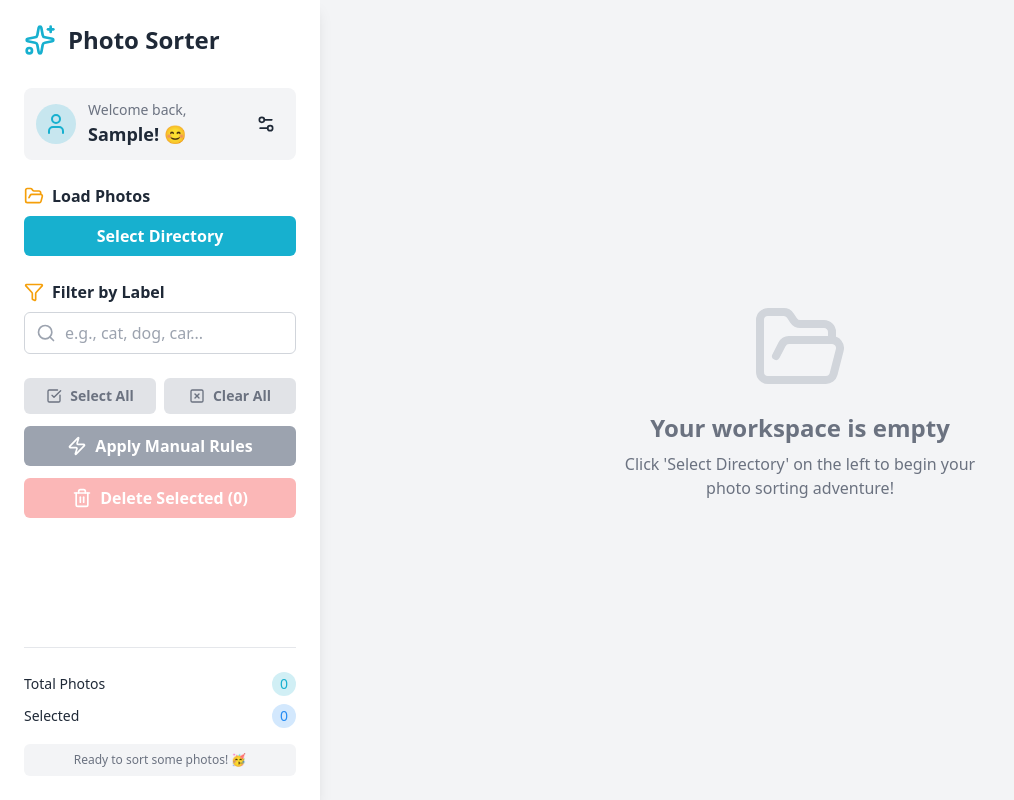
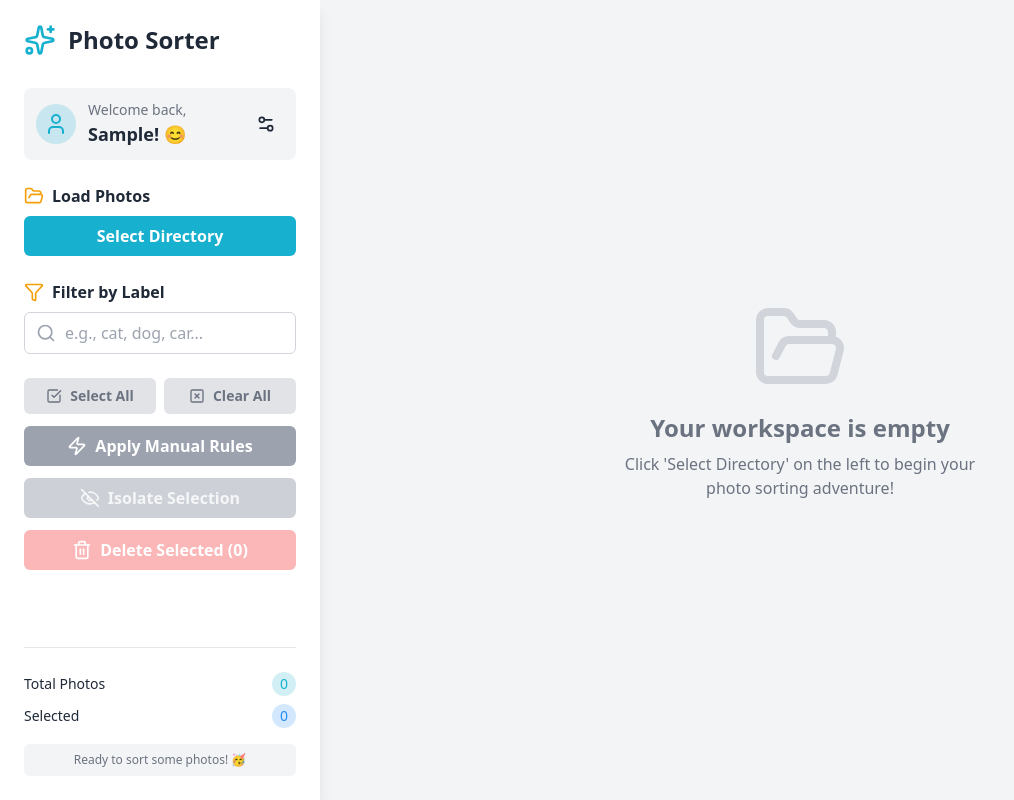
Before and after one commit to alexandrerodenas/AI-Photo-Sorter, a React (Vite) app: page / in a window 1280 px wide. Both pictures are taken after typing "Sample" into the empty fields and a click on the button "Start Sorting". Shown: the whole page, without its empty margins (0-1014 px from the left). Built offline with nearby package versions, Linux system fonts and the light colour scheme.

Commit message:
- Can sort by sub folder in folder view - When clearing or selecting all then selection is made based on current filtered label

```diff
--- a/components/PhotoSorter.tsx
+++ b/components/PhotoSorter.tsx
@@ -27,6 +27,8 @@ const PhotoSorter: React.FC<PhotoSorterProps> = ({ userProfile, onProfileUpdate
     handleApplyRulesManually,
     handleSelectAll,
     handleClearSelection,
+    isolateSelection,
+    handleToggleIsolateSelection,
     tfBackend,
   } = usePhotoManager(userProfile);
 
@@ -48,8 +50,8 @@ const PhotoSorter: React.FC<PhotoSorterProps> = ({ userProfile, onProfileUpdate
             isApiSupported={isApiSupported}
             filterLabel={filterLabel}
             onFilterChange={setFilterLabel}
-            onSelectAll={handleSelectAll}
-            onClearSelection={handleClearSelection}
+            onSelectAll={() => handleSelectAll(filterLabel)}
+            onClearSelection={() => handleClearSelection(filterLabel)}
             onApplyRules={handleApplyRulesManually}
             onDeleteSelected={handleDeleteSelected}
             selectedPhotoCount={selectedPhotos.length}
@@ -57,6 +59,8 @@ const PhotoSorter: React.FC<PhotoSorterProps> = ({ userProfile, onProfileUpdate
             statusMessage={statusMessage}
             noAnalyzedPhotos={noAnalyzedPhotos}
             tfBackend={tfBackend}
+            isolateSelection={isolateSelection}
+            onToggleIsolateSelection={handleToggleIsolateSelection}
         />
 
         <PhotoContent
@@ -65,6 +69,7 @@ const PhotoSorter: React.FC<PhotoSorterProps> = ({ userProfile, onProfileUpdate
             filterLabel={filterLabel}
             onSelectPhoto={handleSelectPhoto}
             onViewPhoto={setViewingPhoto}
+            isolateSelection={isolateSelection}
         />
 
         <PhotoViewerModal
--- a/components/PhotoSorterSidebar.tsx
+++ b/components/PhotoSorterSidebar.tsx
@@ -12,6 +12,8 @@ import {
   Settings2,
   CheckSquare,
   XSquare,
+  Eye,
+  EyeOff,
 } from 'lucide-react';
 import { Spinner } from './ui.tsx';
 
@@ -32,6 +34,8 @@ interface PhotoSorterSidebarProps {
   statusMessage: string;
   noAnalyzedPhotos: boolean;
   tfBackend: string | null;
+  isolateSelection: boolean;
+  onToggleIsolateSelection: () => void;
 }
 
 const PhotoSorterSidebar: React.FC<PhotoSorterSidebarProps> = ({
@@ -50,7 +54,9 @@ const PhotoSorterSidebar: React.FC<PhotoSorterSidebarProps> = ({
                                                                  totalPhotoCount,
                                                                  statusMessage,
                                                                  noAnalyzedPhotos,
-                                                                 tfBackend
+                                                                 tfBackend,
+                                                                 isolateSelection,
+                                                                 onToggleIsolateSelection,
                                                                }) => {
   return (
       <aside className="w-80 bg-white dark:bg-gray-800 p-6 flex flex-col shadow-lg shrink-0">
@@ -123,6 +129,22 @@ const PhotoSorterSidebar: React.FC<PhotoSorterSidebarProps> = ({
           >
             <Zap className="w-5 h-5"/> Apply Manual Rules
           </button>
+          <button
+              onClick={onToggleIsolateSelection}
+              disabled={selectedPhotoCount === 0 && !isolateSelection}
+              className="w-full flex items-center justify-center gap-2 px-4 py-2 bg-accent text-white font-semibold rounded-md hover:bg-accent-dark transition disabled:bg-gray-400/50 disabled:text-white/80 disabled:cursor-not-allowed"
+              title={isolateSelection ? "Show all photos" : "Show only selected photos"}
+          >
+            {isolateSelection ? (
+                <>
+                  <Eye className="w-5 h-5"/> Show All
+                </>
+            ) : (
+                <>
+                  <EyeOff className="w-5 h-5"/> Isolate Selection
+                </>
+            )}
+          </button>
           <button onClick={onDeleteSelected} disabled={selectedPhotoCount === 0} className="w-full flex items-center justify-center gap-2 px-4 py-2 bg-red-600 text-white font-semibold rounded-md hover:bg-red-700 transition disabled:bg-red-400/50 disabled:cursor-not-allowed">
             <Trash2 className="w-5 h-5"/> Delete Selected ({selectedPhotoCount})
           </button>
--- a/hooks/usePhotoManager.ts
+++ b/hooks/usePhotoManager.ts
@@ -1,3 +1,4 @@
+
 // --- File System Access API type definitions for browser compatibility ---
 // This ensures TypeScript can compile features that are present in modern browsers
 // but may not be in the default TypeScript library definitions.
@@ -66,6 +67,7 @@ export const usePhotoManager = (userProfile: UserProfile) => {
     const [analysisProgress, setAnalysisProgress] = useState({ processed: 0, total: 0 });
     const [isApiSupported, setIsApiSupported] = useState(true);
     const [tfBackend, setTfBackend] = useState<string | null>(null);
+    const [isolateSelection, setIsolateSelection] = useState<boolean>(false);
 
     const directoryHandleRef = useRef<FileSystemDirectoryHandle | null>(null);
     const photosRef = useRef(photos);
@@ -86,6 +88,15 @@ export const usePhotoManager = (userProfile: UserProfile) => {
             console.warn("File System Access API (`showDirectoryPicker`) is not supported in this browser.");
         }
     }, []);
+
+    const selectedPhotos = useMemo(() => Array.from(photos.values()).filter(p => p.selected), [photos]);
+
+    useEffect(() => {
+        // If the selection becomes empty while in isolation mode, turn it off automatically.
+        if (selectedPhotos.length === 0 && isolateSelection) {
+            setIsolateSelection(false);
+        }
+    }, [selectedPhotos.length, isolateSelection]);
 
     useEffect(() => {
         if (isLoading && analysisProgress.total > 0) {
@@ -155,6 +166,7 @@ export const usePhotoManager = (userProfile: UserProfile) => {
             setIsLoading(true);
             setStatusMessage('Scanning directory...');
             setPhotos(new Map());
+            setIsolateSelection(false); // Reset isolation on new directory load
 
             const filesToProcess: {path: string, handle: FileSystemFileHandle}[] = [];
 
@@ -227,7 +239,13 @@ export const usePhotoManager = (userProfile: UserProfile) => {
         });
     }, []);
 
-    const selectedPhotos = useMemo(() => Array.from(photos.values()).filter(p => p.selected), [photos]);
+    const handleToggleIsolateSelection = useCallback(() => {
+        // Only allow enabling isolation if photos are selected.
+        // Always allow disabling isolation.
+        if (selectedPhotos.length > 0 || isolateSelection) {
+            setIsolateSelection(prev => !prev);
+        }
+    }, [selectedPhotos.length, isolateSelection]);
 
     const handleDeleteSelected = useCallback(async () => {
         if (selectedPhotos.length === 0 || !directoryHandleRef.current) return;
@@ -302,17 +320,25 @@ export const usePhotoManager = (userProfile: UserProfile) => {
         }
     }, [applyFilterRules]);
 
-    const handleSelectAll = useCallback(() => {
-        const photosToSelect = Array.from(photosRef.current.values()).filter(p => p.status === PhotoStatus.ANALYZED);
-        if (photosToSelect.length === 0) {
-            setStatusMessage("No analyzed photos to select.");
+    const handleSelectAll = useCallback((filterLabel: string) => {
+        let photosToProcess = Array.from(photosRef.current.values()).filter(p => p.status === PhotoStatus.ANALYZED);
+
+        if (filterLabel.trim()) {
+            const lowercasedFilter = filterLabel.toLowerCase().trim();
+            photosToProcess = photosToProcess.filter(p =>
+                p.predictions.some(pred => pred.label.toLowerCase().includes(lowercasedFilter))
+            );
+        }
+
+        if (photosToProcess.length === 0) {
+            setStatusMessage("No photos match the current criteria to select.");
             return;
         }
 
         let newlySelectedCount = 0;
         const newPhotos = new Map(photosRef.current);
 
-        photosToSelect.forEach(photo => {
+        photosToProcess.forEach(photo => {
             if (!photo.selected) {
                 newPhotos.set(photo.id, { ...photo, selected: true });
                 newlySelectedCount++;
@@ -325,14 +351,31 @@ export const usePhotoManager = (userProfile: UserProfile) => {
             const s = newlySelectedCount === 1 ? '' : 's';
             setStatusMessage(`Selected ${newlySelectedCount} new photo${s}.`);
         } else {
-            setStatusMessage("All analyzed photos were already selected.");
+            setStatusMessage("All matching photos were already selected.");
         }
     }, []);
 
-    const handleClearSelection = useCallback(() => {
-        const photosToClear = Array.from(photosRef.current.values()).filter(p => p.selected);
+    const handleClearSelection = useCallback((filterLabel: string) => {
+        let photosToClear = Array.from(photosRef.current.values()).filter(p => p.selected);
+
         if (photosToClear.length === 0) {
             setStatusMessage("No photos are currently selected.");
+            return;
+        }
+
+        if (filterLabel.trim()) {
+            const lowercasedFilter = filterLabel.toLowerCase().trim();
+            photosToClear = photosToClear.filter(p =>
+                p.status === PhotoStatus.ANALYZED &&
+                p.predictions.some(pred => pred.label.toLowerCase().includes(lowercasedFilter))
+            );
+        }
+
+        if (photosToClear.length === 0) {
+            const message = filterLabel.trim()
+                ? "No selected photos match the current filter."
+                : "No photos are currently selected.";
+            setStatusMessage(message);
             return;
         }
 
@@ -359,5 +402,7 @@ export const usePhotoManager = (userProfile: UserProfile) => {
         handleSelectAll,
         handleClearSelection,
         tfBackend,
+        isolateSelection,
+        handleToggleIsolateSelection,
     };
 };
```
Also changed, not shown: components/FolderView.tsx (+39 -6 lines), components/PhotoContent.tsx (+49 -6 lines).
